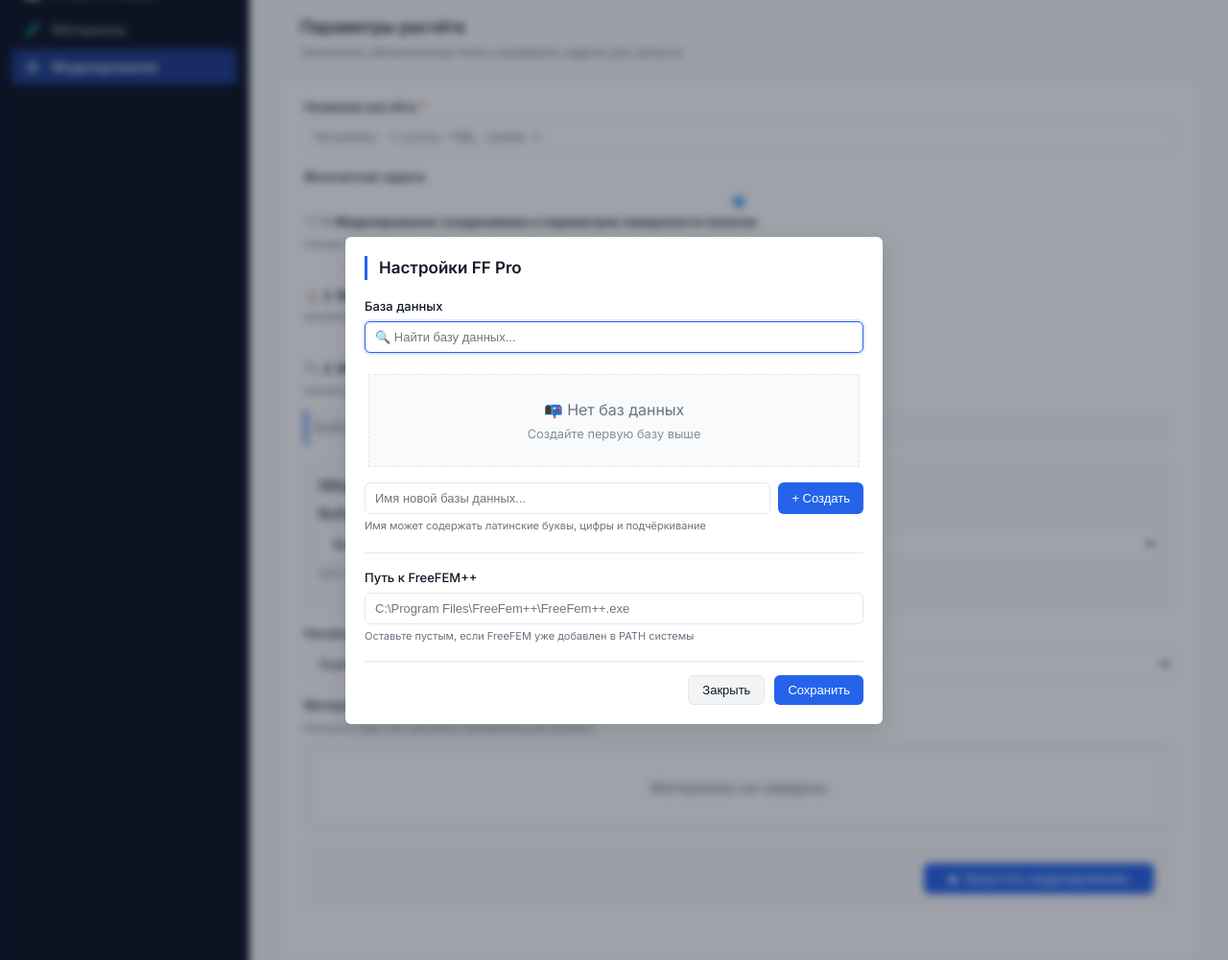
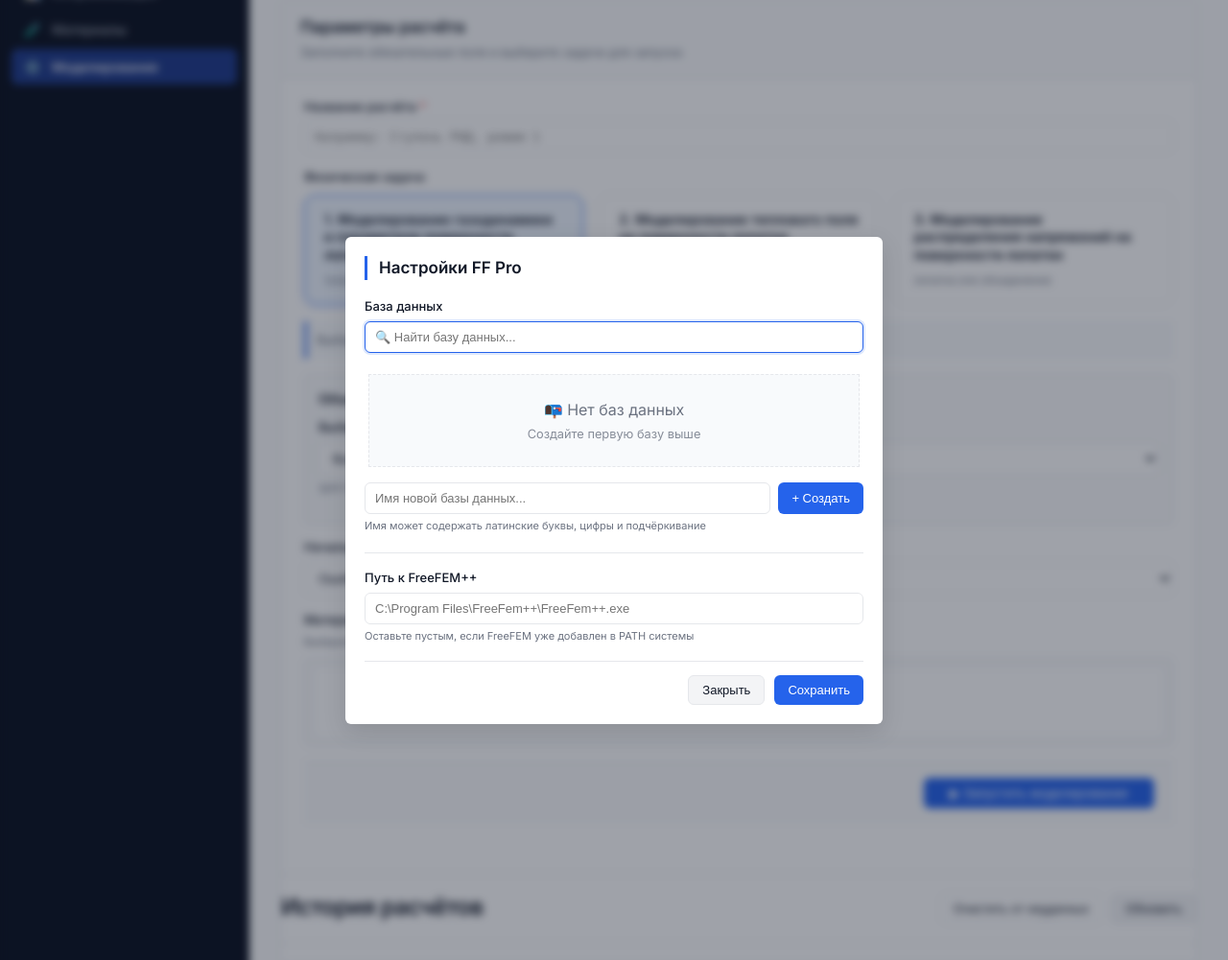
Before and after one commit to argecyplusplus/diploma, a Flask app: page /simulation in a window 1280 px wide. Shown: the part 181-1182 px from the top of the page at 96% size. Run offline with Flask 3, Linux system fonts and the light colour scheme; data that the repository does not hold is empty.

Commit message:
выбор задачи

```diff
--- a/app/static/css/style.css
+++ b/app/static/css/style.css
@@ -752,3 +752,78 @@ body {
     gap: 12px;
     margin-top: 8px;
 }
+
+/* ========= КАРТОЧКИ ВЫБОРА ЗАДАЧИ ========= */
+.task-cards {
+    display: flex;
+    flex-wrap: wrap;
+    gap: 16px;
+    margin-top: 8px;
+}
+
+.task-card {
+    flex: 1 1 240px;
+    display: flex;
+    align-items: center;
+    gap: 14px;
+    padding: 16px 20px;
+    background: var(--bg-surface);
+    border: 1.5px solid var(--border);
+    border-radius: 12px;
+    cursor: pointer;
+    transition: all 0.2s ease;
+    user-select: none;
+}
+
+.task-card:hover {
+    border-color: var(--accent);
+    background: #fafcff;
+    transform: translateY(-2px);
+    box-shadow: 0 6px 12px -8px rgba(0, 0, 0, 0.1);
+}
+
+.task-card.active {
+    border-color: var(--accent);
+    background: #eff6ff;
+    box-shadow: 0 2px 6px rgba(37, 99, 235, 0.15);
+}
+
+.task-card input[type="radio"] {
+    position: absolute;
+    opacity: 0;
+    width: 0;
+    height: 0;
+}
+
+.task-icon {
+    font-size: 1.8rem;
+    flex-shrink: 0;
+}
+
+.task-info {
+    display: flex;
+    flex-direction: column;
+    gap: 4px;
+}
+
+.task-info strong {
+    font-size: 0.9rem;
+    color: var(--text-main);
+    line-height: 1.3;
+}
+
+.task-info small {
+    font-size: 0.7rem;
+    color: var(--text-muted);
+    font-weight: normal;
+}
+
+/* Адаптив для маленьких экранов */
+@media (max-width: 768px) {
+    .task-cards {
+        flex-direction: column;
+    }
+    .task-card {
+        flex: auto;
+    }
+}
--- a/app/static/js/simulation.js
+++ b/app/static/js/simulation.js
@@ -53,6 +53,20 @@ async function validateInitialConditionForTask(icId) {
     } catch(e) {
         console.error('Ошибка валидации начальных условий', e);
     }
+}
+
+function syncActiveTaskCard() {
+    const selectedRadio = document.querySelector('input[name="task_type"]:checked');
+    if (!selectedRadio) return;
+    const cards = document.querySelectorAll('.task-card');
+    cards.forEach(card => {
+        const radio = card.querySelector('input[type="radio"]');
+        if (radio && radio === selectedRadio) {
+            card.classList.add('active');
+        } else {
+            card.classList.remove('active');
+        }
+    });
 }
 
 // Удаление одной симуляции
@@ -448,6 +462,7 @@ function setupEventListeners() {
     document.querySelectorAll('input[name="task_type"]').forEach(radio => {
         radio.addEventListener('change', () => {
             updateTaskHint();
+            syncActiveTaskCard();
             const icSelect = document.getElementById('initial_conditions_id');
             if (icSelect && icSelect.value) validateInitialConditionForTask(icSelect.value);
             const objectSelect = document.getElementById('objectSelect');
@@ -468,6 +483,7 @@ document.addEventListener('DOMContentLoaded', () => {
     loadInitialConditionsSelect();
     loadSimulationsList();
     setupEventListeners();
+    syncActiveTaskCard();
     const form = document.getElementById('simForm');
     if (form) form.onsubmit = createSimulation;
     window.deleteSimulation = deleteSimulation;
--- a/app/templates/simulation.html
+++ b/app/templates/simulation.html
@@ -33,24 +33,33 @@
             <!-- Задачи расчёта (перенесены вверх) -->
             <div class="form-group">
                 <label>Физическая задача</label>
-                <div class="task-radio-group-vertical">
-                    <label>
-                        <input type="radio" name="task_type" value="gas_dynamics" data-requires="potential_flow,boundaries,construction,blade_chord" checked>
-                        <strong>🌪️ 1. Моделирование газодинамики и параметров поверхности лопатки</strong>
-                        <small>(только лопатка)</small>
+                <div class="task-cards" id="taskCardsContainer">
+                    <label class="task-card" data-value="gas_dynamics">
+                        <input type="radio" name="task_type" value="gas_dynamics"
+                               data-requires="potential_flow,boundaries,construction,blade_chord" checked>
+                        <div class="task-info">
+                            <strong>1. Моделирование газодинамики и параметров поверхности лопатки</strong>
+                            <small>только лопатка</small>
+                        </div>
                     </label>
-                    <label>
-                        <input type="radio" name="task_type" value="thermal_field" data-requires="time_parameters,initial_temps,construction,blade_chord">
-                        <strong>🌡️ 2. Моделирование теплового поля на поверхности лопатки</strong>
-                        <small>(лопатка или объединение)</small>
+                    <label class="task-card" data-value="thermal_field">
+                        <input type="radio" name="task_type" value="thermal_field"
+                               data-requires="time_parameters,initial_temps,construction,blade_chord">
+                        <div class="task-info">
+                            <strong>2. Моделирование теплового поля на поверхности лопатки</strong>
+                            <small>лопатка или объединение</small>
+                        </div>
                     </label>
-                    <label>
-                        <input type="radio" name="task_type" value="thermal_stress" data-requires="time_parameters,initial_temps,elasticity,stress_output,construction,blade_chord">
-                        <strong>🔧 3. Моделирование распределения напряжений на поверхности лопатки</strong>
-                        <small>(лопатка или объединение)</small>
+                    <label class="task-card" data-value="thermal_stress">
+                        <input type="radio" name="task_type" value="thermal_stress"
+                               data-requires="time_parameters,initial_temps,elasticity,stress_output,construction,blade_chord">
+                        <div class="task-info">
+                            <strong>3. Моделирование распределения напряжений на поверхности лопатки</strong>
+                            <small>лопатка или объединение</small>
+                        </div>
                     </label>
                 </div>
-                <div id="taskHelpText" class="card-hint" style="margin-top: 8px; padding: 8px; background: #f8fafc; border-left: 3px solid var(--accent);">
+                <div id="taskHelpText" class="card-hint" style="margin-top: 12px; padding: 10px; background: #f8fafc; border-left: 3px solid var(--accent);">
                     Выберите задачу, чтобы увидеть требования к начальным условиям.
                 </div>
             </div>
```
